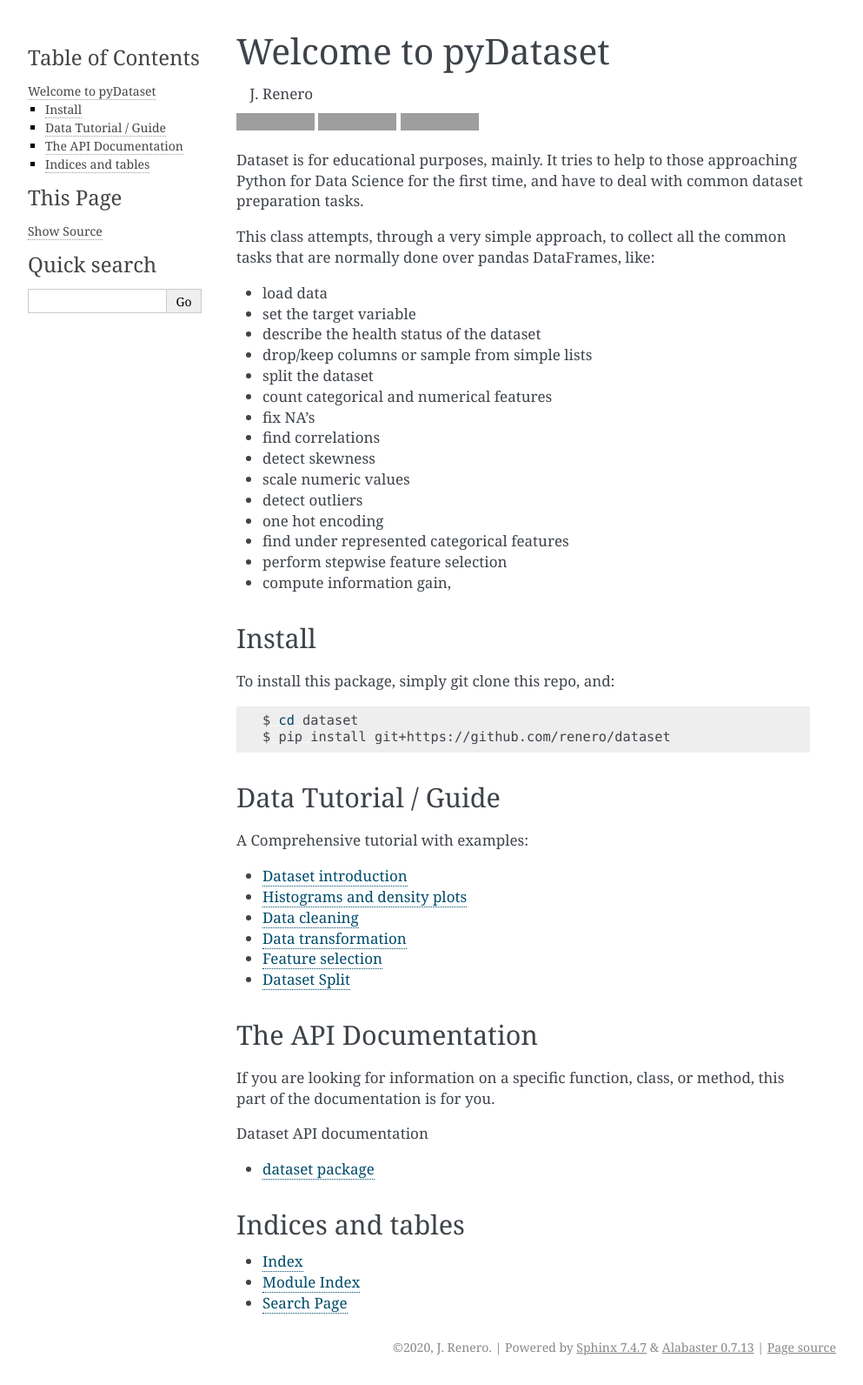
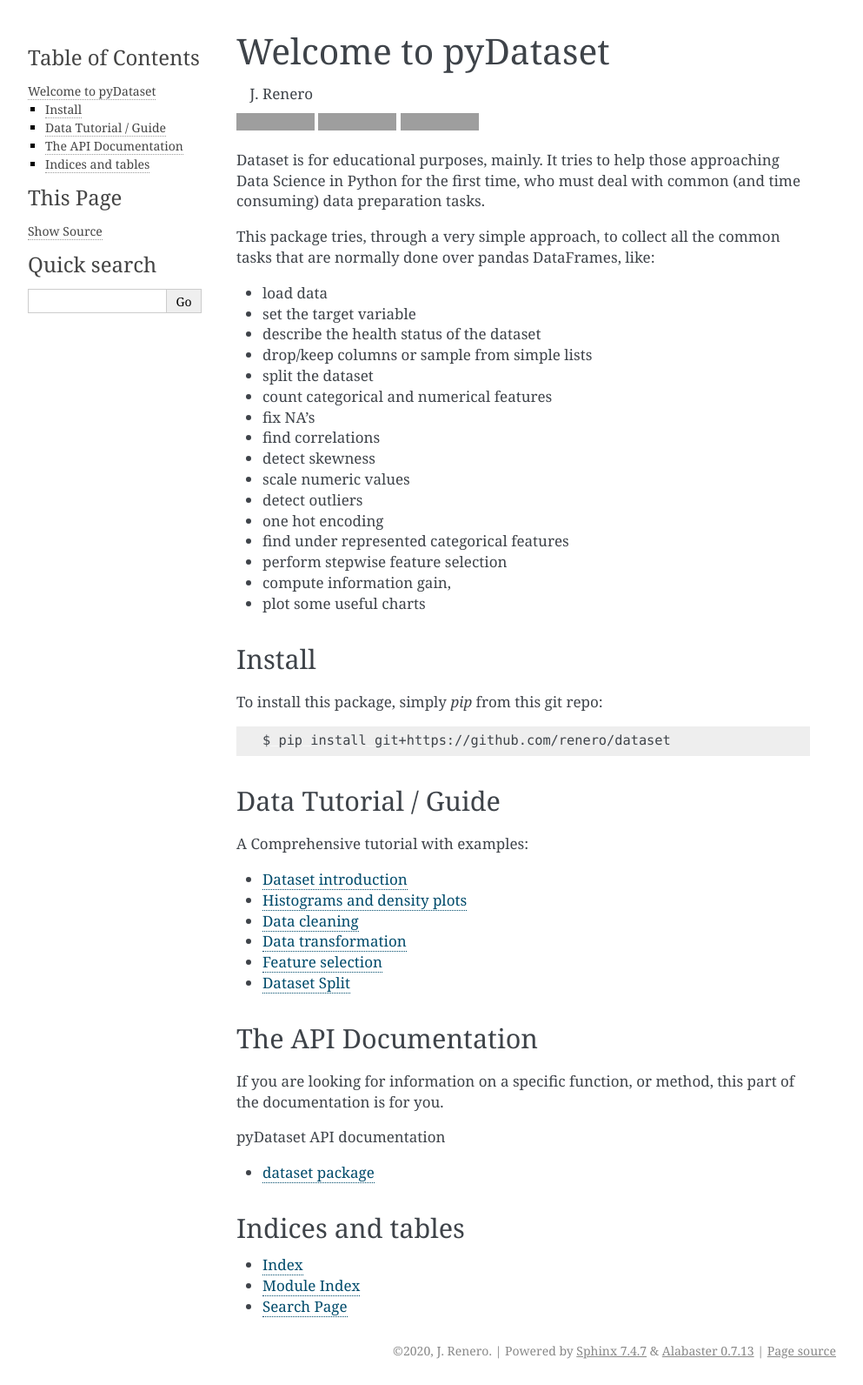
Before and after one commit to renero/dataset, a Sphinx documentation site: the page built from docs/source/index.rst, in a window 1280 px wide. Shown: the whole page at 87% size, without its empty margins (148-1141 px from the left). Built offline with Sphinx 7.4.7, drawn with Linux system fonts in a browser that asks for light colours; grey boxes are pictures that could not be loaded.

Commit message:
minor changes to documentation format

```diff
--- a/docs/source/index.rst
+++ b/docs/source/index.rst
@@ -17,11 +17,11 @@
 .. image:: https://img.shields.io/github/v/tag/renero/dataset
     :target: https://img.shields.io/github/v/tag/renero/dataset
 
-Dataset is for educational purposes, mainly. It tries to help to those
-approaching Python for Data Science for the first time, and have to deal with
-common dataset preparation tasks.
+Dataset is for educational purposes, mainly. It tries to help those
+approaching Data Science in Python for the first time, who must deal with
+common (and time consuming) data preparation tasks.
 
-This class attempts, through a very simple approach, to collect all the common
+This package tries, through a very simple approach, to collect all the common
 tasks that are normally done over pandas DataFrames, like:
 
 - load data
@@ -39,15 +39,15 @@
 - find under represented categorical features
 - perform stepwise feature selection
 - compute information gain,
+- plot some useful charts
 
 Install
 -------
 
-To install this package, simply git clone this repo, and:
+To install this package, simply `pip` from this git repo:
 
 .. code-block:: bash
 
-  $ cd dataset
   $ pip install git+https://github.com/renero/dataset
 
 Data Tutorial / Guide
@@ -62,12 +62,12 @@
 The API Documentation
 ---------------------
 
-If you are looking for information on a specific function, class, or method,
+If you are looking for information on a specific function, or method,
 this part of the documentation is for you.
 
 .. toctree::
    :maxdepth: 3
-   :caption: Dataset API documentation
+   :caption: pyDataset API documentation
 
    dataset
 
```
Also changed, not shown: 1 other file.
